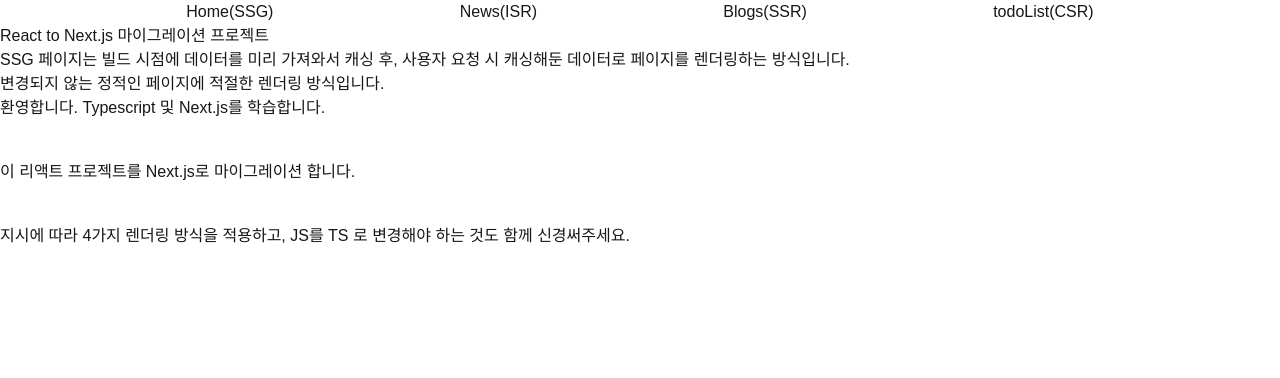
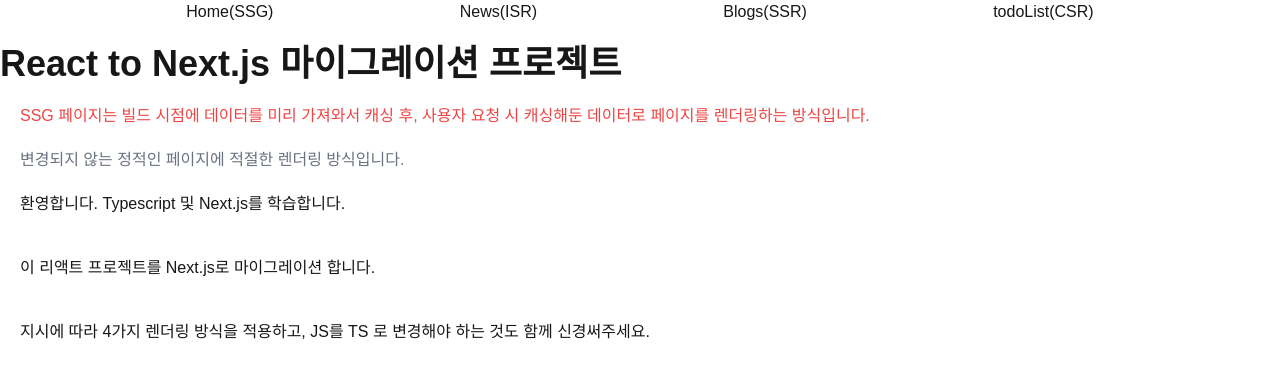
Before and after one commit to ye21iin/st-9-next-practice, a Next.js app: page / in a window 1280 px wide. Shown: the top 378 px of the page. Built offline with nearby package versions, Linux system fonts and the light colour scheme; data requests are answered from the project's data file.

Commit message:
2단계css 수정

```diff
--- a/src/app/page.tsx
+++ b/src/app/page.tsx
@@ -14,15 +14,19 @@
   return (
     <div>
       <div>
-        <h1>React to Next.js 마이그레이션 프로젝트</h1>
+        <h1 className="font-extrabold text-4xl mt-5">
+          React to Next.js 마이그레이션 프로젝트
+        </h1>
         <div>
-          <p>
+          <p className="text-red-500 m-5">
             SSG 페이지는 빌드 시점에 데이터를 미리 가져와서 캐싱 후, 사용자 요청
             시 캐싱해둔 데이터로 페이지를 렌더링하는 방식입니다.
           </p>
-          <p>변경되지 않는 정적인 페이지에 적절한 렌더링 방식입니다.</p>
+          <p className="text-gray-500 m-5">
+            변경되지 않는 정적인 페이지에 적절한 렌더링 방식입니다.
+          </p>
         </div>
-        <div className="flex flex-col gap-10">
+        <div className="flex flex-col gap-10 m-5">
           <p>{intro.description1}</p>
           <p>{intro.description2}</p>
           <p>{intro.description3}</p>
```
